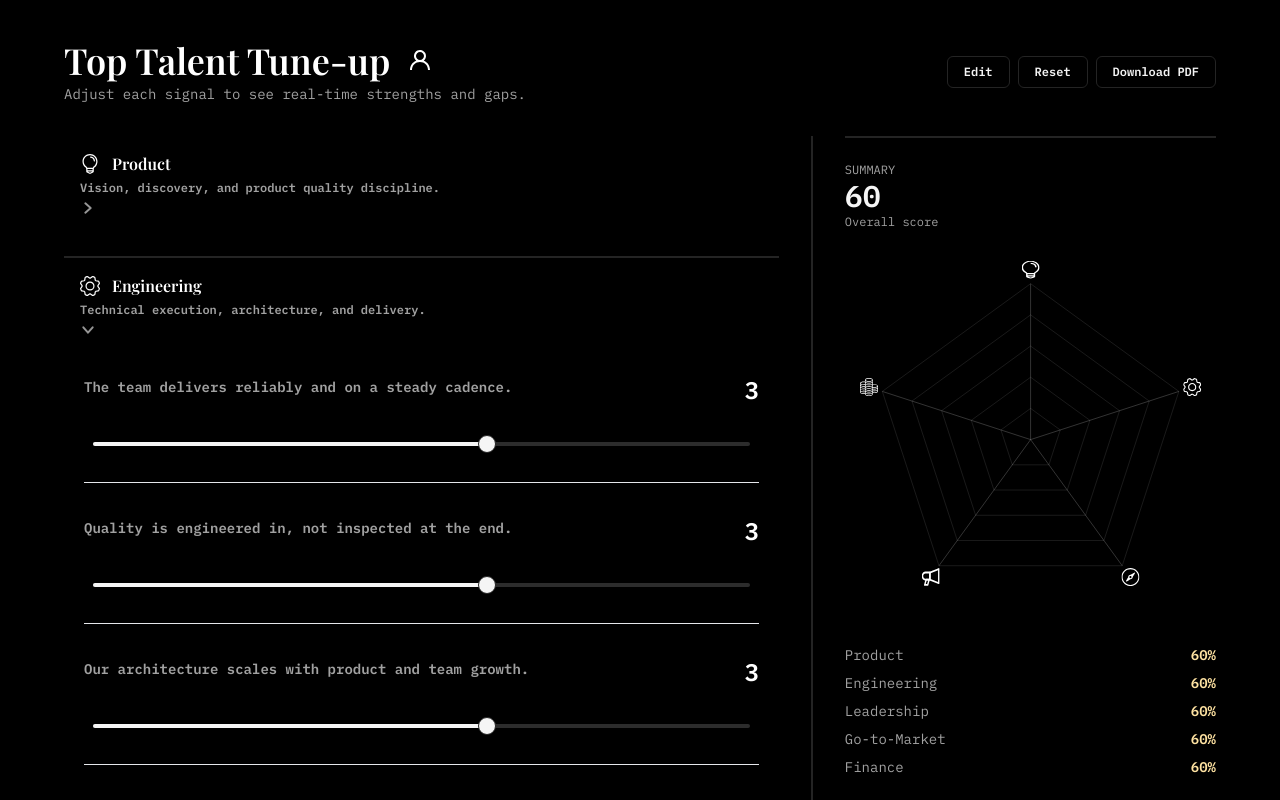
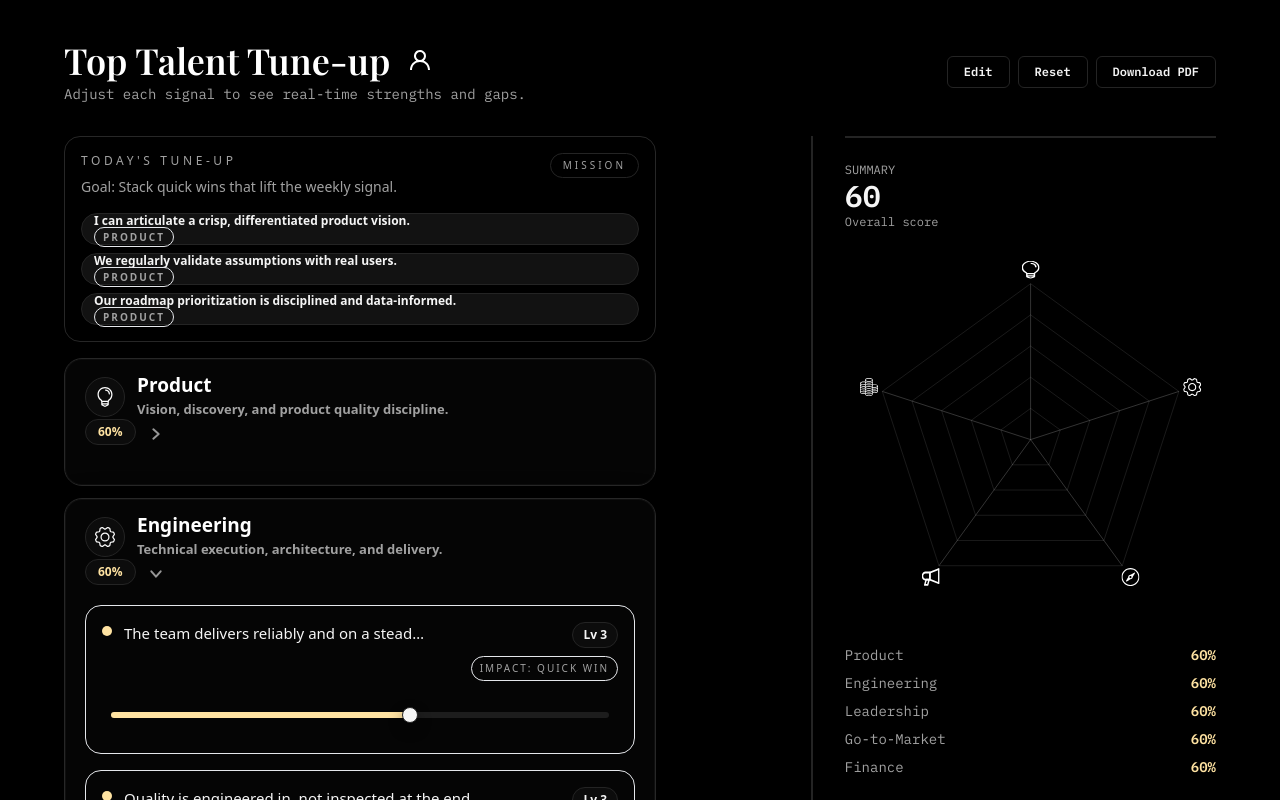
Before and after one commit to rickdavis50/talent, a React (Vite) app: page / in a window 1280 px wide. Both pictures are taken after a click on the button "Skip for now". Shown: the top 800 px of the page. Built offline with nearby package versions, Linux system fonts and the light colour scheme.

Commit message:
UI: redesign left panel into signal cards

```diff
--- a/src/App.tsx
+++ b/src/App.tsx
@@ -314,6 +314,17 @@ const App = () => {
     return categories.map((category) => resolveCategoryTitle(category.id, category.name));
   }, [state.categoryLabels, titleOptions]);
 
+  const recommendedActions = useMemo(() => {
+    const firstCategoryId = categoryOrder[0];
+    const category = firstCategoryId ? categoryMap.get(firstCategoryId) : undefined;
+    if (!category) return [];
+    return category.questions.slice(0, 3).map((question) => ({
+      id: question.id,
+      label: getLabel(question.id, question.label, state.labels),
+      categoryTitle: resolveCategoryTitle(category.id, category.name),
+    }));
+  }, [categoryOrder, categoryMap, state.labels, state.categoryLabels, titleOptions]);
+
   if (state.step === 'welcome') {
     return (
       <div className="min-h-screen px-6 py-12">
@@ -400,19 +411,65 @@ const App = () => {
         />
 
         <div className="grid gap-8 lg:grid-cols-[1.3fr_0.7fr] lg:gap-0">
-          <div className="order-2 grid divide-y-2 divide-[var(--color-border)] lg:order-1 lg:border-r-2 lg:border-[var(--color-border)] lg:pr-8">
+          <div className="order-2 lg:order-1 lg:border-r-2 lg:border-[var(--color-border)] lg:pr-8">
+            <div className="w-full max-w-[600px] space-y-4 font-sans lg:pr-2">
+              <div className="rounded-2xl border border-[#272727] bg-[var(--color-panel)]/70 p-4 shadow-[0_18px_40px_rgba(0,0,0,0.25)]">
+                <div className="flex items-start justify-between gap-4">
+                  <div>
+                    <div className="text-xs uppercase tracking-[0.3em] text-[var(--color-muted)]">
+                      Today&apos;s Tune-Up
+                    </div>
+                    <div className="mt-2 text-sm text-[var(--color-muted)]">
+                      Goal: Stack quick wins that lift the weekly signal.
+                    </div>
+                  </div>
+                  <div className="rounded-full border border-[var(--color-border)] px-3 py-1 text-[10px] uppercase tracking-[0.3em] text-[var(--color-muted)]">
+                    Mission
+                  </div>
+                </div>
+                <div className="mt-4 grid gap-2">
+                  {recommendedActions.map((action) => (
+                    <AppButton
+                      key={action.id}
+                      type="button"
+                      variant="secondary"
+                      size="sm"
+                      className="w-full justify-between rounded-xl border border-[var(--color-border)] bg-[var(--color-panel-strong)]/70 px-3 py-2 text-left text-xs font-medium"
+                      onClick={() => {
+                        const target = document.getElementById(action.id);
+                        if (target) {
+                          target.scrollIntoView({ behavior: 'smooth', block: 'center' });
+                          if ('focus' in target) {
+                            (target as HTMLElement).focus();
+                          }
+                        }
+                      }}
+                    >
+                      <span className="block truncate">{action.label}</span>
+                      <span className="rounded-full border border-[var(--color-border)]/70 px-2 py-0.5 text-[10px] uppercase tracking-[0.2em] text-[var(--color-muted)]">
+                        {action.categoryTitle}
+                      </span>
+                    </AppButton>
+                  ))}
+                </div>
+              </div>
+
+              <div className="grid gap-3">
                 {categoryOrder.map((id) => {
                   const category = categoryMap.get(id);
                   if (!category) return null;
                   const resolvedTitle = resolveCategoryTitle(category.id, category.name);
                   const iconSrc = getCategoryIcon(resolvedTitle);
                   const disabledOptions = usedTitles.filter((title) => title !== resolvedTitle);
+                  const categoryScore = categoryScoreMap.get(category.id) ?? 0;
                   return (
                     <CategoryAccordion
                       key={category.id}
                       id={category.id}
                       title={resolvedTitle}
                       description={getCategoryValue(category.id, category.description, state.categoryDescriptions)}
+                      score={categoryScore}
+                      scoreTone={scoreTone(categoryScore)}
                       open={openCategory === category.id}
                       onToggle={() => toggleCategory(category.id)}
                       editMode={state.editMode}
@@ -429,7 +486,7 @@ const App = () => {
                       disabledOptions={disabledOptions}
                       iconSrc={iconSrc}
                     >
-                {category.questions.map((question) => (
+                      {category.questions.map((question, questionIndex) => (
                         <SliderRow
                           key={question.id}
                           id={question.id}
@@ -443,11 +500,14 @@ const App = () => {
                           onLabelChange={(value) =>
                             dispatch({ type: 'SET_LABEL', payload: { id: question.id, value } })
                           }
+                          index={questionIndex}
                         />
                       ))}
                     </CategoryAccordion>
                   );
                 })}
+              </div>
+            </div>
           </div>
 
           <div className="order-1 lg:order-2 lg:sticky lg:top-8 lg:pl-8">
--- a/src/components/CategoryAccordion.tsx
+++ b/src/components/CategoryAccordion.tsx
@@ -7,6 +7,8 @@ type CategoryAccordionProps = {
   id: string;
   title: string;
   description: string;
+  score: number;
+  scoreTone: string;
   open: boolean;
   onToggle: () => void;
   editMode: boolean;
@@ -25,6 +27,8 @@ const CategoryAccordion: React.FC<CategoryAccordionProps> = ({
   id,
   title,
   description,
+  score,
+  scoreTone,
   open,
   onToggle,
   editMode,
@@ -40,6 +44,11 @@ const CategoryAccordion: React.FC<CategoryAccordionProps> = ({
 }) => {
   return (
     <div
+      className={`group rounded-[18px] border border-[#272727] bg-[#050505] transition-all duration-300 ${
+        open
+          ? 'shadow-[inset_0_0_0_1px_rgba(255,255,255,0.04),0_18px_40px_rgba(0,0,0,0.35)]'
+          : 'shadow-[inset_0_0_0_1px_rgba(255,255,255,0.03),0_10px_30px_rgba(0,0,0,0.2)]'
+      } hover:border-[var(--color-accent)]/40`}
       onDragOver={onDragOver ? (event) => onDragOver(event, id) : undefined}
       onDrop={onDrop ? (event) => {
         event.preventDefault();
@@ -50,7 +59,7 @@ const CategoryAccordion: React.FC<CategoryAccordionProps> = ({
         type="button"
         variant="ghost"
         onClick={onToggle}
-        className="grid h-auto min-h-[72px] w-full grid-cols-[1fr_auto] items-start gap-4 rounded-none px-1 py-4 text-left"
+        className="grid h-auto min-h-[80px] w-full grid-cols-[1fr_auto] items-start gap-4 rounded-[18px] px-5 py-4 text-left transition"
         aria-expanded={open}
         aria-controls={`${id}-panel`}
         id={`${id}-header`}
@@ -79,13 +88,15 @@ const CategoryAccordion: React.FC<CategoryAccordionProps> = ({
               </div>
             ) : null}
             <div className="flex min-w-0 items-center gap-3">
-              <img src={iconSrc} alt="" className="h-5 w-5 shrink-0" aria-hidden="true" />
+              <div className="flex h-10 w-10 shrink-0 items-center justify-center rounded-xl border border-[var(--color-border)] bg-[var(--color-panel)]">
+                <img src={iconSrc} alt="" className="h-5 w-5" aria-hidden="true" />
+              </div>
               <div className="min-w-0">
                 {editMode ? (
                   <select
                     value={title}
                     onChange={(event) => onTitleChange(event.target.value)}
-                    className="min-w-[200px] w-full rounded-lg border border-[var(--color-border)] bg-[var(--color-panel)] px-3 py-2 text-sm font-semibold font-display focus-visible:outline focus-visible:outline-2 focus-visible:outline-[var(--color-accent)]"
+                    className="min-w-[200px] w-full rounded-lg border border-[var(--color-border)] bg-[var(--color-panel)] px-3 py-2 text-sm font-semibold focus-visible:outline focus-visible:outline-2 focus-visible:outline-[var(--color-accent)]"
                     aria-label="Edit category title"
                   >
                     {titleOptions.map((option) => (
@@ -100,10 +111,15 @@ const CategoryAccordion: React.FC<CategoryAccordionProps> = ({
                     ))}
                   </select>
                 ) : (
-                  <div className="font-semibold font-display text-base">
+                  <div className="text-[19px] font-semibold text-[var(--color-heading)]">
                     {title}
                   </div>
                 )}
+                {!editMode ? (
+                  <p className="mt-1 max-w-[360px] truncate text-[13px] text-[var(--color-muted)]" title={description}>
+                    {description}
+                  </p>
+                ) : null}
               </div>
             </div>
           </div>
@@ -114,13 +130,13 @@ const CategoryAccordion: React.FC<CategoryAccordionProps> = ({
               className="mt-2 w-full rounded-lg border border-[var(--color-border)] bg-[var(--color-panel)] px-3 py-2 text-xs focus-visible:outline focus-visible:outline-2 focus-visible:outline-[var(--color-accent)]"
               aria-label="Edit category description"
             />
-          ) : (
-            <p
-              className="mt-1 text-xs text-[var(--color-muted)]"
+          ) : null}
+        </div>
+        <div className="flex items-center gap-3">
+          <div
+            className={`rounded-full border border-[var(--color-border)] bg-[var(--color-panel)] px-3 py-1 text-xs font-semibold ${scoreTone}`}
           >
-              {description}
-            </p>
-          )}
+            {score}%
           </div>
           <img
             src={carrot}
@@ -130,6 +146,7 @@ const CategoryAccordion: React.FC<CategoryAccordionProps> = ({
             }`}
             aria-hidden="true"
           />
+        </div>
       </AppButton>
       <div
         id={`${id}-panel`}
--- a/src/components/SliderRow.tsx
+++ b/src/components/SliderRow.tsx
@@ -10,6 +10,7 @@ type SliderRowProps = {
   onChange: (value: number) => void;
   editMode: boolean;
   onLabelChange: (value: string) => void;
+  index: number;
 };
 
 const SliderRow: React.FC<SliderRowProps> = ({
@@ -19,11 +20,25 @@ const SliderRow: React.FC<SliderRowProps> = ({
   onChange,
   editMode,
   onLabelChange,
+  index,
 }) => {
+  const status =
+    value >= 5 ? 'completed' : value > 0 ? 'in-progress' : 'locked';
+  const statusStyles = {
+    locked: 'bg-[var(--color-border)]',
+    'in-progress': 'bg-[var(--color-accent)]',
+    completed: 'bg-[var(--color-accent-2)]',
+  } as const;
+  const impactTags = ['Impact: Quick win', 'Impact: Momentum', 'Impact: Leverage'];
+  const impactTag = index % 2 === 0 ? impactTags[index % impactTags.length] : null;
+
   return (
-    <div className="question-card border-b border-[var(--color-border)]/40 py-4 transition">
+    <div className="group rounded-2xl border border-[var(--color-border)]/60 bg-[var(--color-panel)]/40 px-4 py-4 transition hover:border-[var(--color-accent)]/40">
       <div className="flex items-start justify-between gap-4">
-        <div className="flex-1">
+        <div className="flex min-w-0 items-start gap-3">
+          <span className={`mt-1 h-2.5 w-2.5 shrink-0 rounded-full ${statusStyles[status]}`} aria-hidden="true" />
+          <span className="sr-only">Status: {status.replace('-', ' ')}</span>
+          <div className="min-w-0 flex-1">
             {editMode ? (
               <input
                 id={`${id}-label`}
@@ -33,15 +48,42 @@ const SliderRow: React.FC<SliderRowProps> = ({
                 aria-label="Edit question label"
               />
             ) : (
-            <label htmlFor={id} className="text-sm font-semibold text-[var(--color-muted)]">
+              <label
+                htmlFor={id}
+                className="block truncate text-[15px] font-medium text-[var(--color-text)]"
+                title={label}
+              >
                 {label}
               </label>
             )}
           </div>
-        <div className="text-2xl font-semibold text-white">{value}</div>
+        </div>
+        <div className="flex flex-wrap items-center justify-end gap-2">
+          <span className="rounded-full border border-[var(--color-border)] bg-[var(--color-panel)] px-2.5 py-1 text-xs font-semibold text-[var(--color-text)] transition-transform duration-200 group-focus-within:scale-105 group-hover:scale-105">
+            Lv {value}
+          </span>
+          {impactTag ? (
+            <span className="rounded-full border border-[var(--color-border)]/70 px-2 py-1 text-[10px] uppercase tracking-[0.2em] text-[var(--color-muted)]">
+              {impactTag}
+            </span>
+          ) : null}
+        </div>
       </div>
 
-      <div className="mt-4">
+      <div className="relative mt-3">
+        <div className="pointer-events-none absolute inset-x-0 top-1/2 -translate-y-1/2 px-[var(--range-edge)]">
+          <div className="flex items-center justify-between">
+            {Array.from({ length: 6 }).map((_, tickIndex) => (
+              <span
+                key={`${id}-tick-${tickIndex}`}
+                className={`h-2 w-px rounded-full bg-[var(--color-border)]/80 ${
+                  tickIndex === 0 ? 'opacity-0' : 'opacity-100'
+                }`}
+                aria-hidden="true"
+              />
+            ))}
+          </div>
+        </div>
         <AppSlider
           id={id}
           value={value}
@@ -50,7 +92,7 @@ const SliderRow: React.FC<SliderRowProps> = ({
           step={1}
           onChange={(nextValue) => onChange(nextValue as number)}
           ariaLabel={label}
-          className="relative z-10 w-full"
+          className="relative z-10 w-full signal-slider"
         />
       </div>
     </div>
--- a/src/components/ui/slider.tsx
+++ b/src/components/ui/slider.tsx
@@ -15,7 +15,7 @@ const Slider = React.forwardRef<
     <SliderPrimitive.Track className="relative h-[var(--range-track-height)] w-full grow overflow-hidden rounded-full bg-[var(--range-rail)]">
       <SliderPrimitive.Range className="absolute h-full bg-[var(--range-rail-active)]" />
     </SliderPrimitive.Track>
-    <SliderPrimitive.Thumb className="block h-[var(--range-thumb-size)] w-[var(--range-thumb-size)] rounded-full border border-[var(--color-border)] bg-[var(--color-text)] transition focus-visible:outline-none focus-visible:ring-2 focus-visible:ring-[var(--color-accent)] focus-visible:ring-offset-2 focus-visible:ring-offset-[var(--color-panel)] disabled:pointer-events-none disabled:opacity-40" />
+    <SliderPrimitive.Thumb className="block h-[var(--range-thumb-size)] w-[var(--range-thumb-size)] rounded-full border border-[var(--color-border)] bg-[var(--color-text)] shadow-[0_6px_14px_rgba(0,0,0,0.45)] transition focus-visible:outline-none focus-visible:ring-2 focus-visible:ring-[var(--color-accent)] focus-visible:ring-offset-2 focus-visible:ring-offset-[var(--color-panel)] disabled:pointer-events-none disabled:opacity-40" />
   </SliderPrimitive.Root>
 ));
 Slider.displayName = SliderPrimitive.Root.displayName;
--- a/src/styles.css
+++ b/src/styles.css
@@ -54,8 +54,11 @@ button, input, select, textarea {
   color: var(--color-heading);
 }
 
-.question-card {
-  min-height: var(--question-row-height);
+.signal-slider {
+  --range-track-height: 6px;
+  --range-thumb-size: 16px;
+  --range-rail: #1d1d1d;
+  --range-rail-active: #ffe3a2;
 }
 
 @keyframes fadeUp {
```
Also changed, not shown: 5 other files (tests, documents, lock files or other folders). Lines whose indentation alone changed are shown as unchanged.
